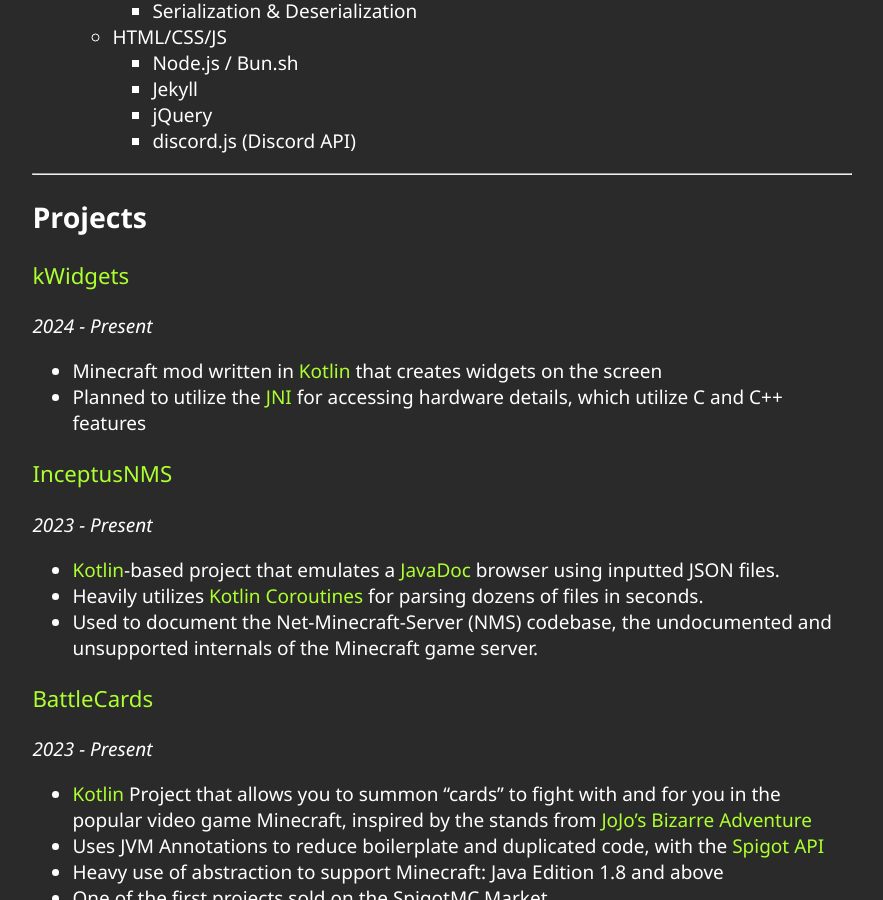
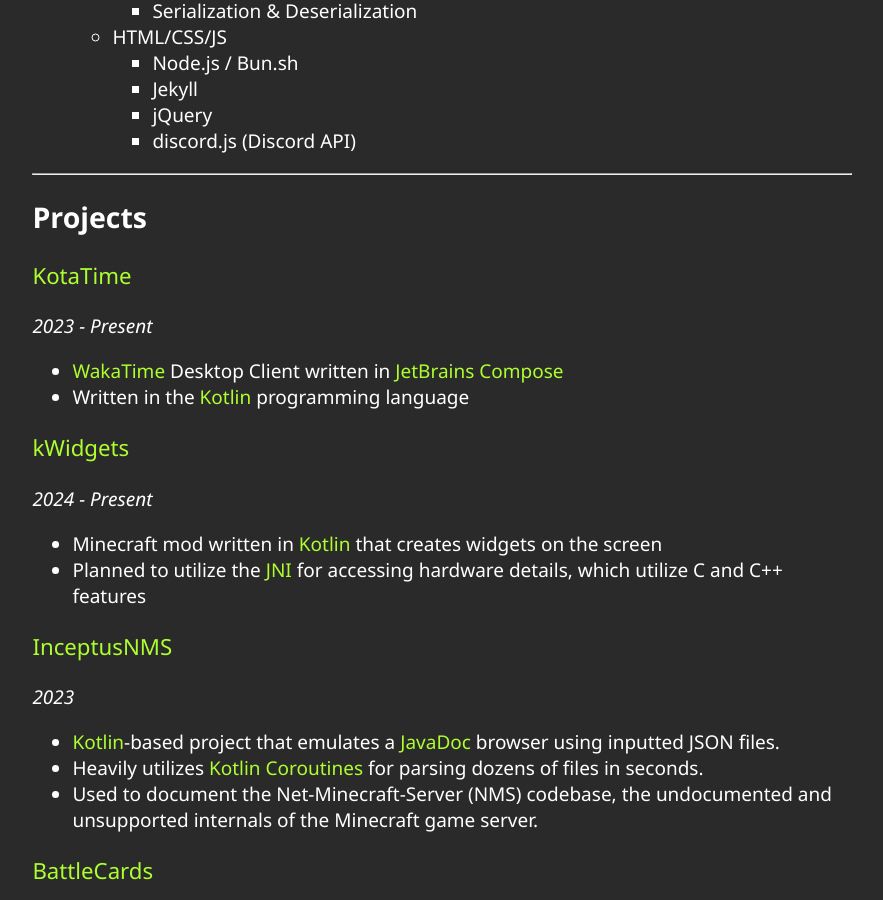
Before and after one commit to gmitch215/gmitch, a Jekyll site: the page built from cv.md, in a window 1280 px wide and 900 px high, scrolled down 1196 px. Shown: the whole window, without its empty margins (198-1081 px from the left). Built offline with Jekyll 4.4.1, drawn with Linux system fonts in a browser that asks for light colours; some of the changed text lies outside the part shown.

Commit message:
Update cv.md
Signed-off-by: Gregory <gamercoder215@gmail.com>

```diff
--- a/cv.md
+++ b/cv.md
@@ -50,6 +50,13 @@
 
 ## Projects
 
+### [KotaTime](https://github.com/GamerCoder215/KotaTime)
+
+*2023 - Present*
+
+- [WakaTime](https://wakatime.com) Desktop Client written in [JetBrains Compose](https://github.com/JetBrains/compose-multiplatform)
+- Written in the [Kotlin](https://kotlinlang.org) programming language
+
 ### [kWidgets](https://github.com/GamerCoder215/kWidgets)
 
 *2024 - Present*
@@ -59,7 +66,7 @@
 
 ### [InceptusNMS](https://github.com/Team-Inceptus/InceptusNMS)
 
-*2023 - Present*
+*2023*
 
 - [Kotlin](https://kotlinlang.org)-based project that emulates a [JavaDoc](https://en.wikipedia.org/wiki/Javadoc) browser using inputted JSON files.
 - Heavily utilizes [Kotlin Coroutines](https://kotlinlang.org/docs/coroutines-overview.html) for parsing dozens of files in seconds.
@@ -67,7 +74,7 @@
 
 ### [BattleCards](https://github.com/GamerCoder215/BattleCards)
 
-*2023 - Present*
+*2023 - 2024*
 
 - [Kotlin](https://kotlinlang.org) Project that allows you to summon "cards" to fight with and for you in the popular video game Minecraft, inspired by the stands from [JoJo's Bizarre Adventure](https://en.wikipedia.org/wiki/JoJo%27s_Bizarre_Adventure)
 - Uses JVM Annotations to reduce boilerplate and duplicated code, with the [Spigot API](https://spigotmc.org)
@@ -76,12 +83,14 @@
 
 ### [Terminal Miner](https://github.com/GamerCoder215/Terminal-Miner)
 
+*2023*
+
 - [C++](https://en.wikipedia.org/wiki/C++) Idle Game for mining materials
 - Simple game that utilizes core C++ libraries for input and output on the command line
 
 ### [PlasmaEnchants](https://github.com/Team-Inceptus/PlasmaEnchants)
 
-*2023 - Present*
+*2023 - 2024*
 
 - A very lightweight, simple, custom enchantments plugin for SpigotMC, and one of the first plugins I worked on to have [Kotlin Development](http://kotlinlang.org/)
 - Uses the [Spigot API](https://spigotmc.org) and [Kotlin](https://kotlinlang.org) to create a simple, yet effective plugin for Minecraft: Java Edition 1.14 and above without using NMS
@@ -90,7 +99,7 @@
 
 ### [SuperAdvancements](https://github.com/GamerCoder215/SuperAdvancements)
 
-*2023 - Present*
+*2023 - 2024*
 
 - A Minecraft: Java Edition Framework allows you to create custom Minecraft Advancements, the default progression system in the game.
 - Developed in Java with the [Spigot API](https://spigotmc.org)
@@ -98,7 +107,7 @@
 
 ### [StarCosmetics](https://github.com/GamerCoder215/StarCosmetics)
 
-*2023 - Present*
+*2023 - 2024*
 
 - A plugin which allows you to freely express yourself through a wide range of cosmetics available after completing certain tasks.
 - Made in Java with the [Spigot API](https://spigotmc.org).
@@ -106,7 +115,7 @@
 
 ### [MobChip](https://github.com/GamerCoder215/MobChip)
 
-*2022 - Present*
+*2022 - 2024*
 
 - A Minecraft: Java Edition API wrapper tool that makes it easy and simple to change the default AI, actions, schedules, data, and other aspects of any entity.
 - Made in Java with the [Spigot API](https://spigotmc.org).
@@ -115,7 +124,7 @@
 
 ### [Novaconomy](https://github.com/Team-Inceptus/Novaconomy)
 
-*2021 - Present*
+*2021 - 2024*
 
 - One of the best plugins I have ever continued to develop is this one. It started out as a small project that was intended as a one-and-done, but I eventually decided to keep adding more features and did NOT regret it.
 - Many components of Minecraft: Java Edition and Java itself, including the use of JDBC (Java SQL), intercepting [Packets](https://wiki.vg/Protocol),using [Netty Channels](https://netty.io/4.1/api/io/netty/channel/Channel.html), YAML Storage, and the [Spigot API](https://spigotmc.org)
```
